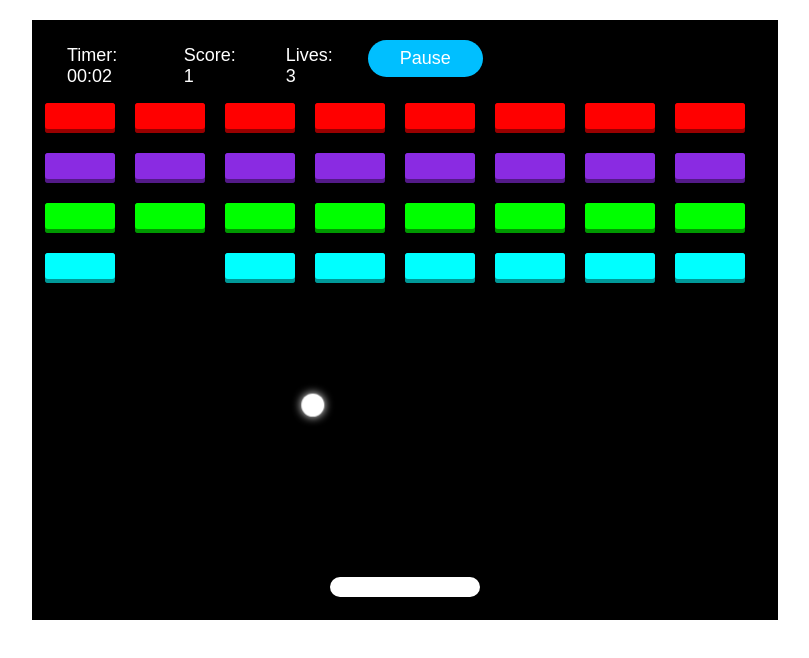
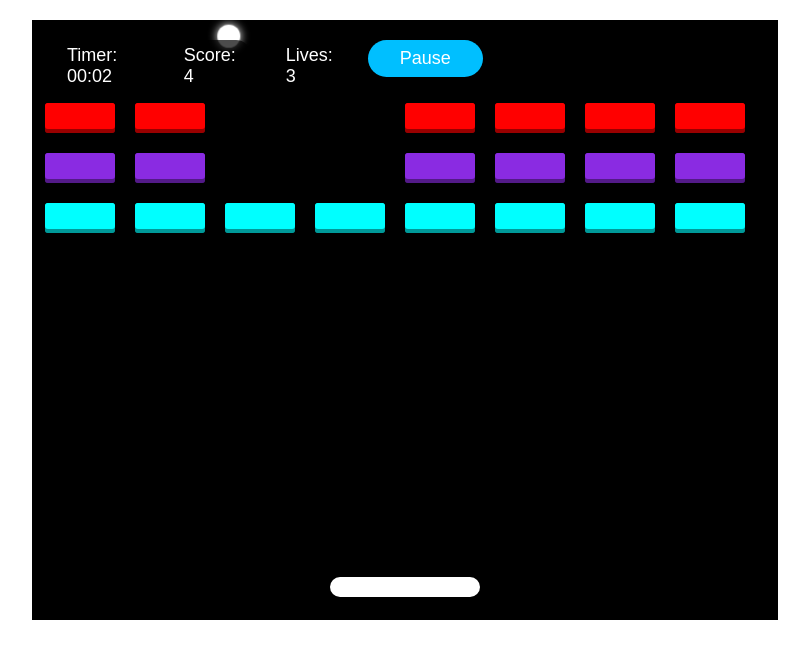
Before and after one commit to simoz404/brick-breaker, a plain HTML site: page index.html in a window 1280 px wide. Both pictures are taken after a click on the button "Play". Shown: the whole page, without its empty margins (235-1044 px from the left). Drawn offline with Linux system fonts and the light colour scheme.

Commit message:
fix ball

```diff
--- a/index.html
+++ b/index.html
@@ -5,6 +5,7 @@
     <meta name="viewport" content="width=device-width, initial-scale=1.0" />
     <link rel="stylesheet" href="styles/styles.css" />
     <title>Bricks Breaker</title>
+    <link rel="icon" href="styles/logo.jpg" type="image/png" />
   </head>
 
   <body>
--- a/js/drawBricks.js
+++ b/js/drawBricks.js
@@ -5,9 +5,9 @@ scorep =0
   const colorList = [
     "red",
     "purple",
-    "green",
+  //   "green",
   //  "blue",
-    // "pink",
+  //   "pink",
     // "yellow",
     "cyan",
   ];
--- a/js/moveBall.js
+++ b/js/moveBall.js
@@ -1,44 +1,43 @@
-
-
 let ball = document.getElementById("ball");
 let bricks = document.getElementsByClassName("brick")
-console.log(bricks);
-
 let isPause = false
 let velocityX = -1;
 let velocityY = 2;
 let ballX = 400;
 let ballY = 500;
-let isrecersived = false;
-let scorep =0
+let scorep = 0;
 let div = document.querySelector("#game-area")
 let currentBrickIndex = 0;
 function bricksBreakid(ballRect) {
   for (let brick of bricks) {
     let brickRect = brick.getBoundingClientRect();
 
+
+
     if (topdetected(ballRect, brickRect) && !brick.classList.contains('breaked')) {
       let hitPosition = postion(ballRect, brickRect);
-      console.log(hitPosition);
+      console.log(hitPosition, velocityY , velocityX);
 
       if (hitPosition < -0.5) {
-         velocityY *= -1;
+        velocityY *= -1;
       } else if (hitPosition > 0.5) {
-         velocityY *= 1;
+        velocityY *= 1;
       } else {
-        velocityX *= 0.5;
+        velocityY *= 0.5;
       }
       brick.classList.add('breaked');
       scorep++
       score()
       let angleEffect = hitPosition * Math.PI / 6;
-      let newSpeed = Math.sqrt(velocityX * velocityX + velocityY * velocityY);
+      velocityX = 3 * Math.sin(angleEffect);
 
-      velocityX = 6 * Math.sin(angleEffect);
-      velocityY = Math.abs(6 * Math.cos(angleEffect));
+      if (ballRect.bottom >= brickRect.top && ballRect.top <= brickRect.top) {
+        velocityY = -Math.abs(3 * Math.cos(angleEffect));
+      } else if (ballRect.top <= brickRect.bottom && ballRect.bottom >= brickRect.bottom) {
+        velocityY = Math.abs(3 * Math.cos(angleEffect));
+      }
     }
   }
-
 }
 
 
@@ -49,16 +48,22 @@ function moveBall() {
   let paddle = document.getElementById('paddle')
   let rec = paddle.getBoundingClientRect()
   let game = div.getBoundingClientRect()
-  if (ballX <= 0 || ballX > game.width - ballRect.width) {
-    velocityX *= -1;
-  }
+
+    if (ballX <= 0) {
+      ballX = 0
+      velocityX *= -1;
+    } else if (ballX > game.width - ballRect.width) {
+      ballX = game.width - ballRect.width
+      velocityX *= -1;
+    }
+
    if (ballY <= 0) {
     velocityY *= -1;
   }
 
   bricksBreakid(ballRect)
 
-  if (detecteted(ballRect, rec)) {
+  if (topdetected(ballRect, rec)) {
     isrecersived = false
     let hitPosition = postion(ballRect, rec);
     console.log(hitPosition);
@@ -73,10 +78,8 @@ function moveBall() {
     }
 
     let angleEffect = hitPosition * Math.PI / 6;
-    let newSpeed = Math.sqrt(velocityX * velocityX + velocityY * velocityY);
-
-    velocityX = (6 * Math.sin(angleEffect));
-    velocityY = -Math.abs(6 * Math.cos(angleEffect));
+    velocityX = (3 * Math.sin(angleEffect));
+    velocityY = -Math.abs(3 * Math.cos(angleEffect));
 
   }
 
@@ -96,7 +99,6 @@ function detecteted(ballRect, rec) {
     ballRect.y < rec.y + rec.height
 }
 function topdetected(ballRect, brick) {
-
   return   ballRect.right >= brick.left &&
     ballRect.left <= brick.right &&
     ballRect.bottom >= brick.top &&
--- a/js/popup.js
+++ b/js/popup.js
@@ -1,7 +1,5 @@
 let pop = document.querySelector('.popup');
 let shadowBackground = document.querySelector('.shadow-background')
-console.log(shadowBackground);
-
 let btnpause = document.getElementById('pause')
 let brickss = document.getElementById('bricks-container')
 let timerd = document.getElementById('timer')
@@ -57,8 +55,8 @@ function play() {
     play.addEventListener('click', () => {
         timer()
         popup.classList.remove("open-popup")
-        ballX = 400;
-        ballY = 500;
+        ballX = 250;
+        ballY = 15;
         velocityX = -3;
         velocityY = -3;
         shadowBackground.style.display = 'none'
--- a/styles/styles.css
+++ b/styles/styles.css
@@ -76,6 +76,7 @@
     margin: 10px;
     border-radius: 3px;
     overflow: hidden;
+    animation: opacityAnimation 0.5s ease;
   }
 
   .brick.breaked {
```
